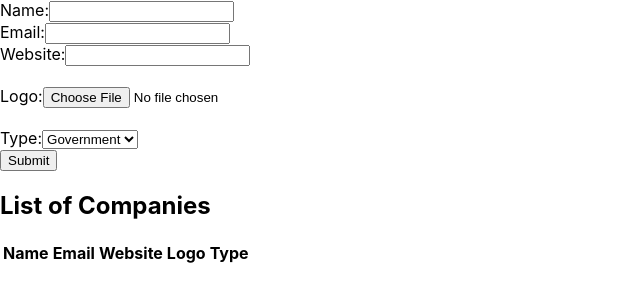
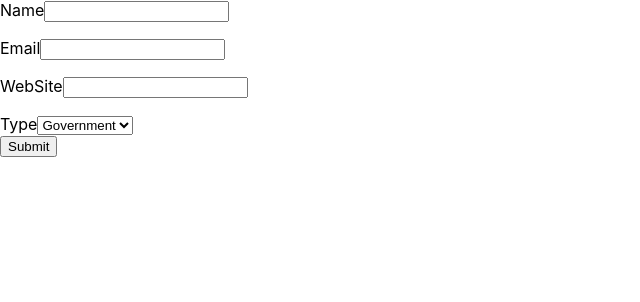
Before and after one commit to Mohamed-lehbib/Company_app, a React (Create React App) app: page / in a window 1280 px wide. Shown: the top 302 px of the page, without its empty margins (0-640 px from the left). Built offline with nearby package versions, Linux system fonts and the light colour scheme.

Commit message:
the form using react form hooks without the file input

```diff
--- a/package.json
+++ b/package.json
@@ -12,6 +12,7 @@
     "@types/react-dom": "^18.2.19",
     "react": "^18.2.0",
     "react-dom": "^18.2.0",
+    "react-hook-form": "^7.50.1",
     "react-scripts": "5.0.1",
     "typescript": "^4.9.5",
     "web-vitals": "^2.1.4"
--- a/src/components/Company.tsx
+++ b/src/components/Company.tsx
@@ -1,10 +1,12 @@
 import React from "react";
 import CreateCompany from "./CreateCompany";
+import CreateCompanies from "./CreateCompanies";
 
 export default function CompanyComponent() {
   return (
     <div>
-      <CreateCompany />
+      <CreateCompanies />
+      {/* <CreateCompany /> */}
     </div>
   );
 }
--- /dev/null
+++ b/src/components/CreateCompanies.tsx
@@ -0,0 +1,65 @@
+import { useForm } from "react-hook-form";
+
+export default function CreateCompanies() {
+  const form = useForm<Company>({ mode: "all" });
+  const { register, handleSubmit, formState, watch } = form;
+  const { errors } = formState;
+  const onSubmit = (data: Company) => {
+    console.log(data);
+  };
+  return (
+    <div>
+      <form onSubmit={handleSubmit(onSubmit)}>
+        <label>Name</label>
+        <input
+          type="text"
+          {...register("name", {
+            required: { value: true, message: "Name is required" },
+          })}
+        />
+        <br />
+        <p style={{ color: "red" }}>{errors.name?.message}</p>
+        <label>Email</label>
+        <input
+          type="text"
+          {...register("email", {
+            required: { value: true, message: "Email is required" },
+            pattern: {
+              value: /^[^\s@]+@[^\s@]+\.[^\s@]+$/,
+              message: "Invalid Email format example: example@example.com",
+            },
+          })}
+        />
+        <br />
+
+        <p style={{ color: "red" }}>{errors.email?.message}</p>
+
+        <label>WebSite</label>
+        <input
+          type="text"
+          {...register("website", {
+            required: { value: true, message: "WebSite is required" },
+            pattern: {
+              value: /^(ftp|http|https):\/\/[^ "]+$/,
+              message: "Invalid website URL format example: http://example.com",
+            },
+          })}
+        />
+        <br />
+
+        <p style={{ color: "red" }}>{errors.website?.message}</p>
+
+        {/* <label>Logo</label>
+        <input type="file" /> */}
+        <label>Type</label>
+        <select {...register("type")}>
+          <option value="Government">Government</option>
+          <option value="Private">Private</option>
+          <option value="Foreign">Foreign</option>
+        </select>
+        <br />
+        <button> Submit </button>
+      </form>
+    </div>
+  );
+}
--- a/src/components/CreateCompany.tsx
+++ b/src/components/CreateCompany.tsx
@@ -120,7 +120,7 @@ export default function CreateCompany() {
           )}
           {logoPath && (
             <img src={logoPath} alt="Logo Preview" width={150} height={150} />
-          )}{" "}
+          )}
           {/* Display preview of the logo */}
           <br />
           <label>Type:</label>
```
Also changed, not shown: 1 other file (tests, documents, lock files or other folders).
